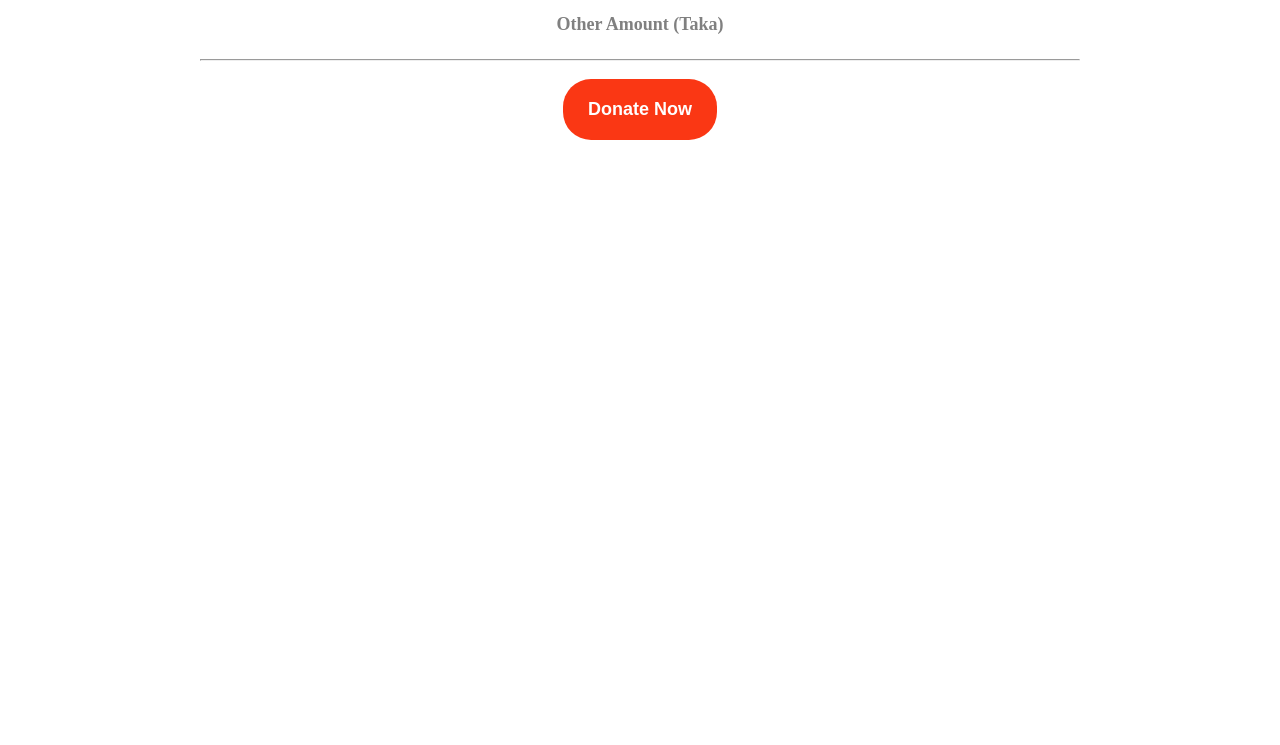
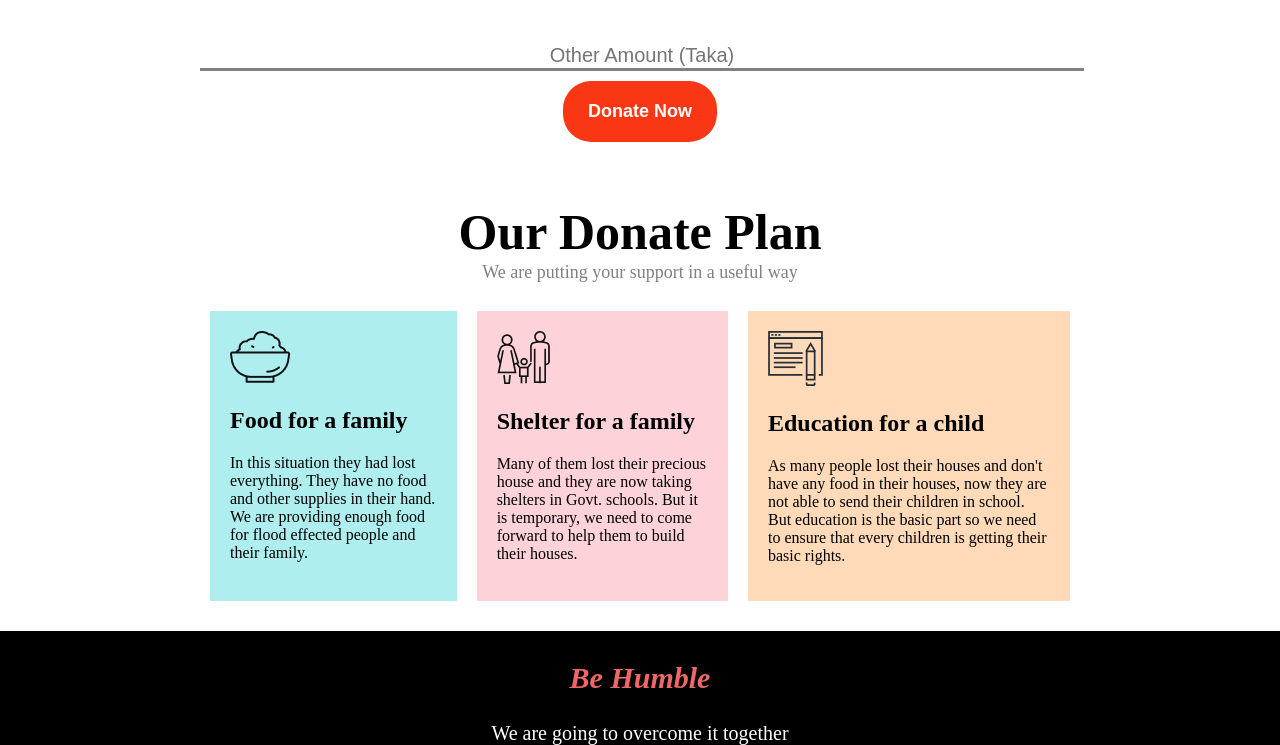
Before and after one commit to jadrita/donate-today, a plain HTML site: page index.html in a window 1280 px wide. Shown: the part 770-1515 px from the top of the page. Before the commit the page ends 910 px from the top, so only its background shows below. Drawn offline with Linux system fonts and the light colour scheme; a web font is replaced by a local one.

Commit message:
plan part added

```diff
--- a/index.html
+++ b/index.html
@@ -8,6 +8,9 @@
   <link rel="preconnect" href="https://fonts.googleapis.com">
   <link rel="preconnect" href="https://fonts.gstatic.com" crossorigin>
   <link href="https://fonts.googleapis.com/css2?family=Gulzar&family=Lato:ital,wght@1,300&family=Montserrat:wght@400;500;700&family=Poppins&family=Ubuntu:wght@400;500&display=swap" rel="stylesheet">
+  <link rel="preconnect" href="https://fonts.googleapis.com">
+  <link rel="preconnect" href="https://fonts.gstatic.com" crossorigin>
+  <link href="https://fonts.googleapis.com/css2?family=Arima:wght@600&family=Gulzar&family=Lato:ital,wght@1,300&family=Montserrat:wght@400;500;700&family=Poppins&family=Ubuntu:wght@400;500&display=swap" rel="stylesheet">
   <link rel="stylesheet" href="style.css">
   <link rel="shortcut icon" href="images/icon13.svg" type="image/x-icon">
 </head>
@@ -39,14 +42,44 @@
           <h1 class="amount-card"> 5000tk </h1>
         </div>
       </p>
-      <h4 class="short-description"> Other Amount (Taka)</h4>
-      <hr>
+      <form action="">
+        <input type="text" placeholder="Other Amount (Taka)">
+      </form>
       <div class="donate-button-container">
         <button> Donate Now </button>
       </div>
-    </div>
+
+          <section>
+              <h1 class="title"> Our Donate Plan </h1>
+              <p class="short-description"> We are putting your support in a useful way </p>
+            <div class="donate-plan-container">
+              <div class="food">
+                <img src="images/food.png" alt="food-icon">
+                <h1> Food for a family </h1>
+                <p> In this situation they had lost everything. They have no food and other supplies in their hand. We are providing enough food for flood effected people and their family.</p>
+              </div>
+              <div class="shelter">
+                <img src="images/shelter.png" alt="picture of a family">
+                <h1> Shelter for a family </h1>
+                <p> Many of them lost their precious house and they are now taking shelters in Govt. schools. But it is temporary, we need to come forward to help them to build their houses.</p>
+              </div>
+              <div class="education">
+                <img src="images/icon4.svg" alt="picture of book & pen" height="55px">
+                <h1> Education for a child </h1>
+                <p> As many people lost their houses and don't have any food in their houses, now they are not able to send their children in school. But education is the basic part so we need to ensure that every children is getting their basic rights. </p>
+              </div>
+            </div>
+
+        </div>
+          </section>
+
+
 
 
 
 </body>
+<footer>
+  <h1 class="footer-title"> Be Humble </h1>
+  <h4 class="tagline"> We are going to overcome it together </h4>
+</footer>
 </html>
--- a/style.css
+++ b/style.css
@@ -73,3 +73,49 @@ body {
   margin-left: 200px;
   margin-right: 200px;
 }
+input {
+  color: gray;
+  outline: 0;
+  border-width: 0 0 3px;
+  border-color: gray;
+  width: 100%;
+  text-align: center;
+  font-size: 20px;
+  margin-top: 30px;
+}
+ .donate-plan-container {
+  display: flex;
+  text-align: left;
+  justify-content: space-between;
+}
+.donate-plan-container > div {
+  margin: 10px;
+  padding: 20px;
+}
+.food{
+  background-color: rgba(175, 238, 238, 0.988);
+}
+.shelter{
+  background-color: rgb(254, 210, 217);
+  }
+  .education{
+    background-color: peachpuff;
+  }
+footer{
+  background-color: black;
+  text-align: center;
+  margin-bottom: -40px;
+}
+.footer-title{
+  color:rgb(240, 103, 103);
+  font-style: italic;
+  font-family: arima;
+  font-size: 30px;
+  padding-top: 30px;
+  margin-bottom: 0;
+}
+.tagline{
+  color: white;
+  font-weight: 100;
+  font-size: 20px;
+}
```
Also changed, not shown: images/food.png (added), images/icon4.svg (added), images/shelter.png (added).
